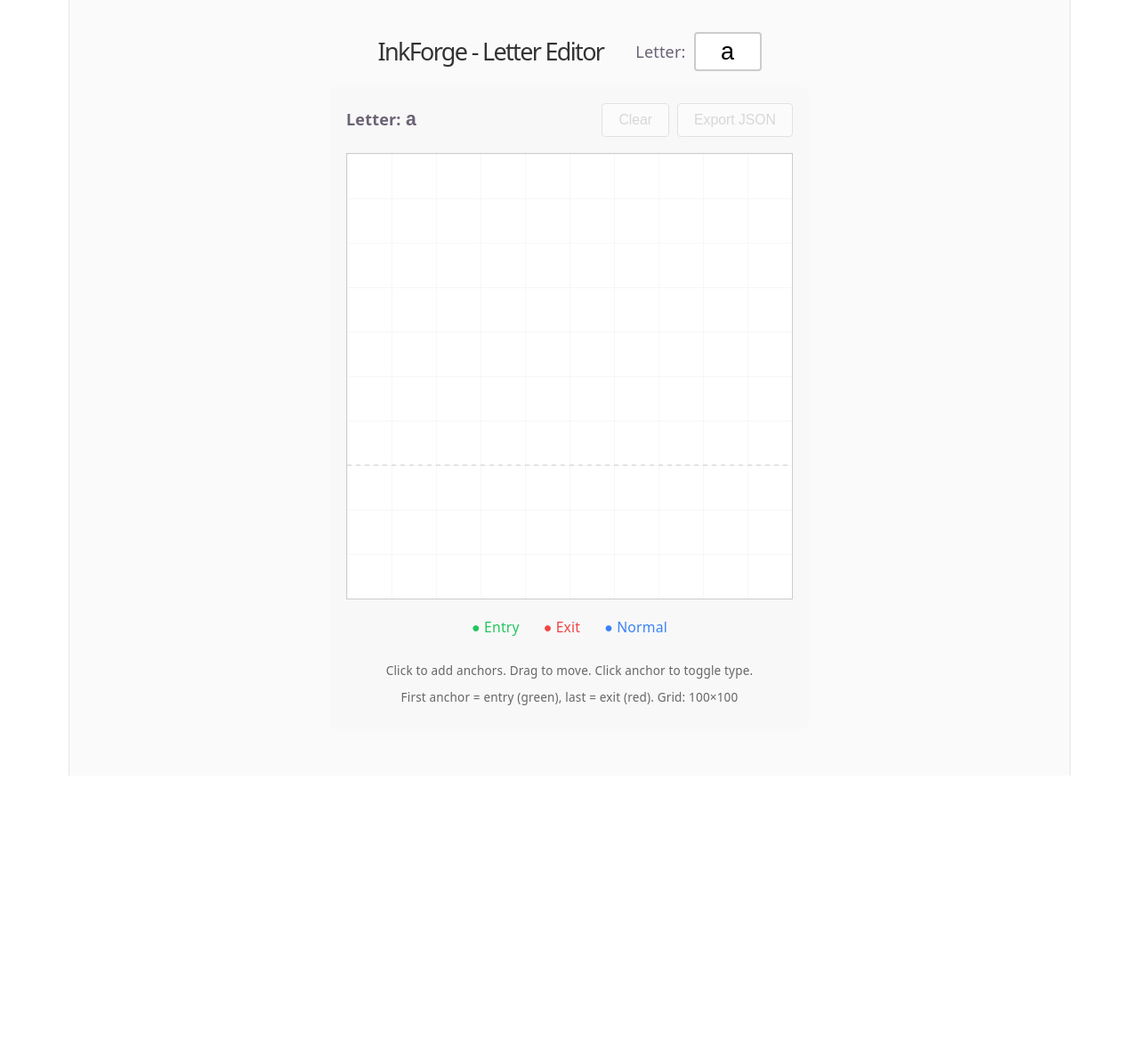
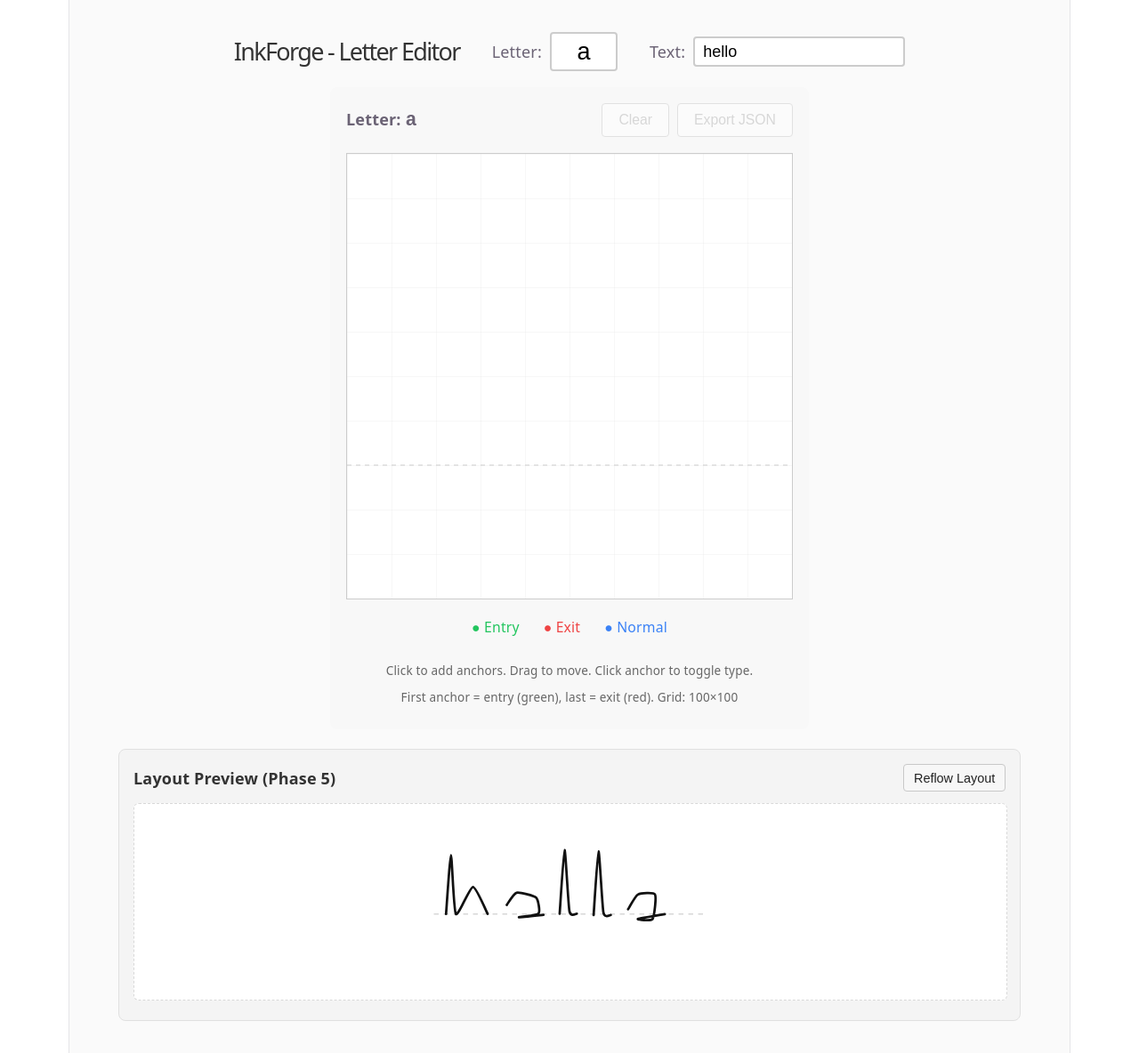
Before and after one commit to ShivenThakker/Ink_Forge, a React (Vite) app: page / in a window 1280 px wide. Shown: the whole page at 89% size. Before the commit the page ends 872 px from the top, so only its background shows below. Built offline with nearby package versions, Linux system fonts and the light colour scheme.

Commit message:
feat: complete Phase 5 layout engine

```diff
--- a/src/App.css
+++ b/src/App.css
@@ -26,6 +26,12 @@
   gap: 0.5rem;
 }
 
+.text-selector {
+  display: flex;
+  align-items: center;
+  gap: 0.5rem;
+}
+
 .char-input {
   width: 3rem;
   font-size: 1.5rem;
@@ -34,6 +40,19 @@
   border: 2px solid #ccc;
   border-radius: 4px;
   text-transform: lowercase;
+}
+
+.text-input {
+  width: 12rem;
+  font-size: 1rem;
+  padding: 0.25rem 0.5rem;
+  border: 2px solid #ccc;
+  border-radius: 4px;
+}
+
+.text-input:focus {
+  outline: none;
+  border-color: #3b82f6;
 }
 
 .char-input:focus {
@@ -112,3 +131,51 @@
   max-height: 200px;
   overflow: auto;
 }
+
+.layout-preview {
+  margin-top: 1.25rem;
+  width: min(980px, 100%);
+  background: #f4f4f4;
+  border: 1px solid #e0e0e0;
+  border-radius: 8px;
+  padding: 0.9rem;
+}
+
+.layout-preview-header {
+  display: flex;
+  align-items: center;
+  justify-content: space-between;
+  margin-bottom: 0.7rem;
+}
+
+.layout-preview-header h3 {
+  margin: 0;
+  font-size: 1rem;
+  color: #333;
+}
+
+.layout-preview-header button {
+  border: 1px solid #c8c8c8;
+  background: #f7f7f7;
+  color: #222;
+  border-radius: 4px;
+  padding: 0.35rem 0.6rem;
+  font-size: 0.8rem;
+  cursor: pointer;
+}
+
+.layout-preview-header button:hover {
+  background: #ececec;
+}
+
+.layout-preview svg {
+  background: #fff;
+  border: 1px dashed #d8d8d8;
+  border-radius: 6px;
+}
+
+.missing-glyphs {
+  margin: 0.6rem 0 0;
+  color: #7a2020;
+  font-size: 0.85rem;
+}
--- a/src/App.tsx
+++ b/src/App.tsx
@@ -1,11 +1,15 @@
 import { useState } from 'react';
 import { LetterEditor } from './components/LetterEditor';
-import type { LetterDefinition } from './engine/types';
+import type { HandwritingStyle, LetterDefinition } from './engine/types';
 import { renderSingleLetter } from './engine/renderer';
+import { layoutText } from './engine/layout';
+import { catmullRomToPath, roundnessToTension } from './engine/spline';
+import { demoStyle } from './styles/demoStyle';
 import './App.css';
 
 function App() {
   const [char, setChar] = useState('a');
+  const [text, setText] = useState('hello');
   const [exportedLetters, setExportedLetters] = useState<LetterDefinition[]>([]);
   const [variationTick, setVariationTick] = useState(0);
 
@@ -15,6 +19,24 @@ function App() {
   };
 
   const latestExport = exportedLetters[exportedLetters.length - 1];
+
+  const customLetters = exportedLetters.reduce<Record<string, LetterDefinition>>((acc, letter) => {
+    if (letter.char) {
+      acc[letter.char.toLowerCase()] = letter;
+    }
+    return acc;
+  }, {});
+
+  const activeStyle: HandwritingStyle = {
+    ...demoStyle,
+    letters: {
+      ...demoStyle.letters,
+      ...customLetters,
+    },
+  };
+
+  const layoutResult = layoutText(text, activeStyle, activeStyle.defaults, `layout-${variationTick}-${text}`);
+
   const renderResult = latestExport
     ? renderSingleLetter(latestExport, {
         roundness: 0.5,
@@ -40,6 +62,15 @@ function App() {
             value={char}
             onChange={(e) => setChar(e.target.value)}
             className="char-input"
+          />
+        </div>
+        <div className="text-selector">
+          <label>Text: </label>
+          <input
+            type="text"
+            value={text}
+            onChange={(e) => setText(e.target.value)}
+            className="text-input"
           />
         </div>
       </header>
@@ -75,6 +106,32 @@ function App() {
           <pre>{JSON.stringify(exportedLetters, null, 2)}</pre>
         </aside>
       )}
+
+      <section className="layout-preview">
+        <div className="layout-preview-header">
+          <h3>Layout Preview (Phase 5)</h3>
+          <button onClick={() => setVariationTick((v) => v + 1)}>Reflow Layout</button>
+        </div>
+        <svg viewBox={`0 0 ${layoutResult.width} ${layoutResult.height}`} width="100%" height="220" role="img" aria-label="Multi-letter layout preview">
+          <line x1="0" y1="90" x2={layoutResult.width} y2="90" stroke="#d7d7d7" strokeDasharray="4,4" />
+          {layoutResult.letters.map((letter, index) => (
+            <path
+              key={`${letter.char}-${index}`}
+              d={catmullRomToPath(letter.anchors.map((anchor) => ({ x: anchor.x, y: anchor.y })), roundnessToTension(activeStyle.defaults.roundness))}
+              fill="none"
+              stroke="#111111"
+              strokeWidth={activeStyle.defaults.strokeWidth}
+              strokeLinecap="round"
+              strokeLinejoin="round"
+            />
+          ))}
+        </svg>
+        {layoutResult.missingChars.length > 0 && (
+          <p className="missing-glyphs">
+            Missing letter definitions: {layoutResult.missingChars.join(', ')}
+          </p>
+        )}
+      </section>
     </div>
   );
 }
--- /dev/null
+++ b/src/engine/layout.ts
@@ -0,0 +1,92 @@
+import type { Anchor, HandwritingStyle, PositionedLetter, StyleParameters } from './types';
+import { createSeededRng, jitterSpacing, wobbleBaseline } from './variation';
+
+const DESIGN_BASELINE = 70;
+
+function sampleAnchors(anchors: Anchor[], requestedCount: number): Anchor[] {
+  if (anchors.length <= 2) return [...anchors];
+
+  const target = Math.max(2, Math.min(anchors.length, Math.round(requestedCount)));
+  if (target >= anchors.length) return [...anchors];
+
+  const sampled: Anchor[] = [];
+  for (let i = 0; i < target; i++) {
+    const t = i / (target - 1);
+    const sourceIndex = Math.round(t * (anchors.length - 1));
+    sampled.push({ ...anchors[sourceIndex] });
+  }
+  return sampled;
+}
+
+function getLetterBounds(anchors: Anchor[]): { minX: number; maxX: number } {
+  const xs = anchors.map((anchor) => anchor.x);
+  return {
+    minX: Math.min(...xs),
+    maxX: Math.max(...xs),
+  };
+}
+
+export interface LayoutResult {
+  letters: PositionedLetter[];
+  missingChars: string[];
+  width: number;
+  height: number;
+}
+
+export function layoutText(
+  text: string,
+  style: HandwritingStyle,
+  params: StyleParameters,
+  seed: string | number,
+): LayoutResult {
+  const rng = createSeededRng(seed);
+  const letters: PositionedLetter[] = [];
+  const missingChars = new Set<string>();
+
+  let cursorX = 10;
+  const baselineY = 90;
+
+  for (const rawChar of text) {
+    const char = rawChar.toLowerCase();
+
+    if (char === ' ') {
+      cursorX += params.spacing * 0.9;
+      continue;
+    }
+
+    const definition = style.letters[char];
+    if (!definition || definition.anchors.length < 2) {
+      missingChars.add(char);
+      cursorX += params.spacing * 0.75;
+      continue;
+    }
+
+    const sampledAnchors = sampleAnchors(definition.anchors, params.anchorCount);
+    const { minX, maxX } = getLetterBounds(sampledAnchors);
+    const letterBaseline = wobbleBaseline(baselineY, params.baselineJitter, rng);
+
+    const positionedAnchors = sampledAnchors.map((anchor) => ({
+      ...anchor,
+      x: cursorX + (anchor.x - minX),
+      y: letterBaseline + (anchor.y - DESIGN_BASELINE),
+    }));
+
+    const width = Math.max(1, maxX - minX);
+    letters.push({
+      char,
+      anchors: positionedAnchors,
+      x: cursorX,
+      baselineY: letterBaseline,
+      width,
+    });
+
+    cursorX += width + jitterSpacing(params.spacing, params.spacingJitter, rng);
+  }
+
+  return {
+    letters,
+    missingChars: [...missingChars],
+    width: Math.max(200, cursorX + 20),
+    height: 160,
+  };
+}
--- /dev/null
+++ b/src/styles/demoStyle.ts
@@ -0,0 +1,64 @@
+import type { HandwritingStyle } from '../engine/types';
+
+export const demoStyle: HandwritingStyle = {
+  name: 'demo-neat',
+  defaults: {
+    anchorCount: 6,
+    spacing: 14,
+    slant: 8,
+    baselineJitter: 1.2,
+    spacingJitter: 1.8,
+    roundness: 0.6,
+    connectionSmoothness: 0.5,
+    anchorJitter: 0.8,
+    angleJitter: 1.2,
+    strokeWidth: 2,
+    strokeColor: '#111111',
+    strokeBreakChance: 0,
+    strokeBreakLength: 8,
+  },
+  letters: {
+    h: {
+      char: 'h',
+      anchors: [
+        { id: 'h-1', x: 8, y: 70, type: 'entry' },
+        { id: 'h-2', x: 12, y: 22, type: 'normal' },
+        { id: 'h-3', x: 16, y: 70, type: 'normal' },
+        { id: 'h-4', x: 30, y: 48, type: 'normal' },
+        { id: 'h-5', x: 42, y: 70, type: 'exit' },
+      ],
+    },
+    e: {
+      char: 'e',
+      anchors: [
+        { id: 'e-1', x: 8, y: 62, type: 'entry' },
+        { id: 'e-2', x: 16, y: 52, type: 'normal' },
+        { id: 'e-3', x: 32, y: 56, type: 'normal' },
+        { id: 'e-4', x: 34, y: 69, type: 'normal' },
+        { id: 'e-5', x: 18, y: 72, type: 'normal' },
+        { id: 'e-6', x: 38, y: 70, type: 'exit' },
+      ],
+    },
+    l: {
+      char: 'l',
+      anchors: [
+        { id: 'l-1', x: 10, y: 70, type: 'entry' },
+        { id: 'l-2', x: 14, y: 18, type: 'normal' },
+        { id: 'l-3', x: 18, y: 68, type: 'normal' },
+        { id: 'l-4', x: 24, y: 70, type: 'exit' },
+      ],
+    },
+    o: {
+      char: 'o',
+      anchors: [
+        { id: 'o-1', x: 8, y: 66, type: 'entry' },
+        { id: 'o-2', x: 16, y: 54, type: 'normal' },
+        { id: 'o-3', x: 30, y: 54, type: 'normal' },
+        { id: 'o-4', x: 36, y: 66, type: 'normal' },
+        { id: 'o-5', x: 28, y: 74, type: 'normal' },
+        { id: 'o-6', x: 16, y: 74, type: 'normal' },
+        { id: 'o-7', x: 38, y: 70, type: 'exit' },
+      ],
+    },
+  },
+};
```
Also changed, not shown: src/engine/types.ts (+14 -0 lines).
